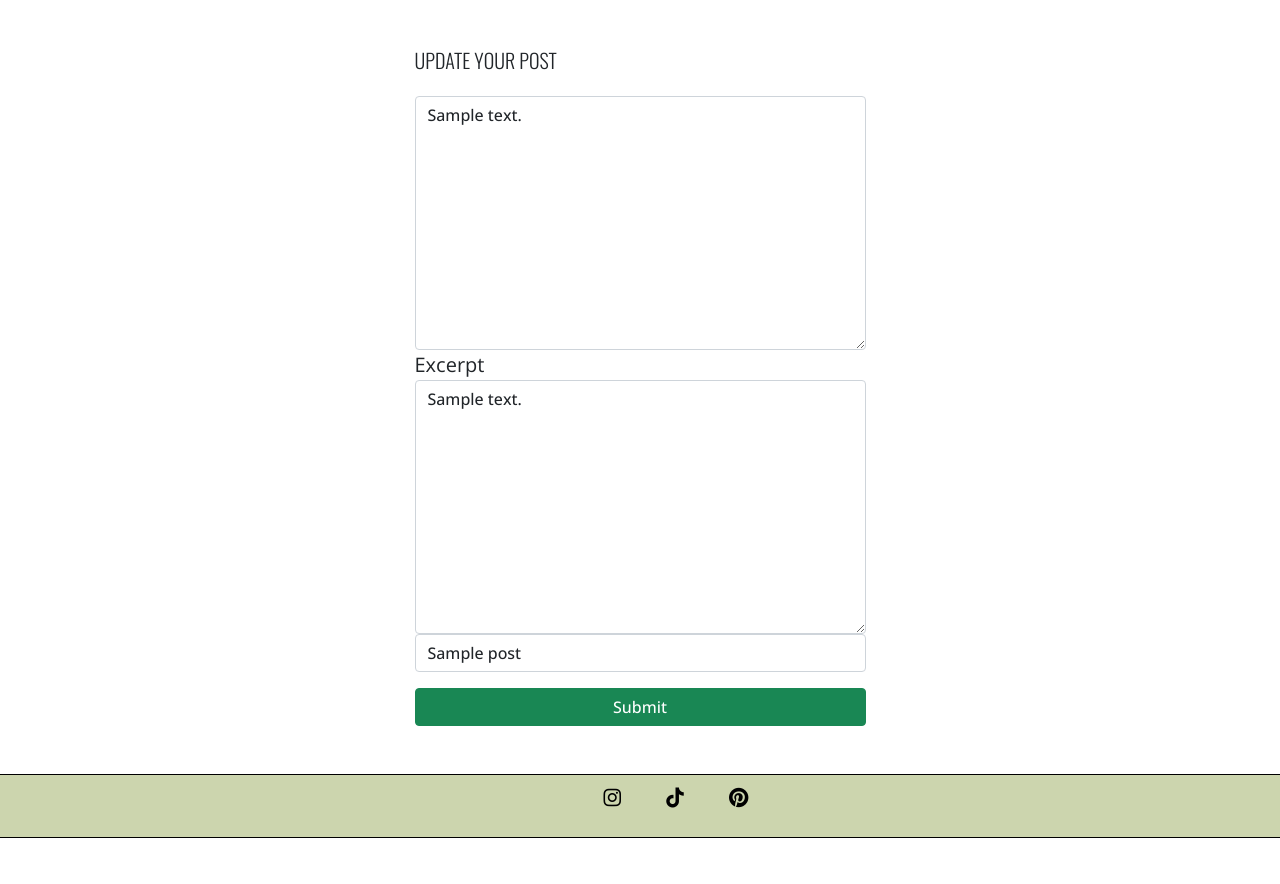
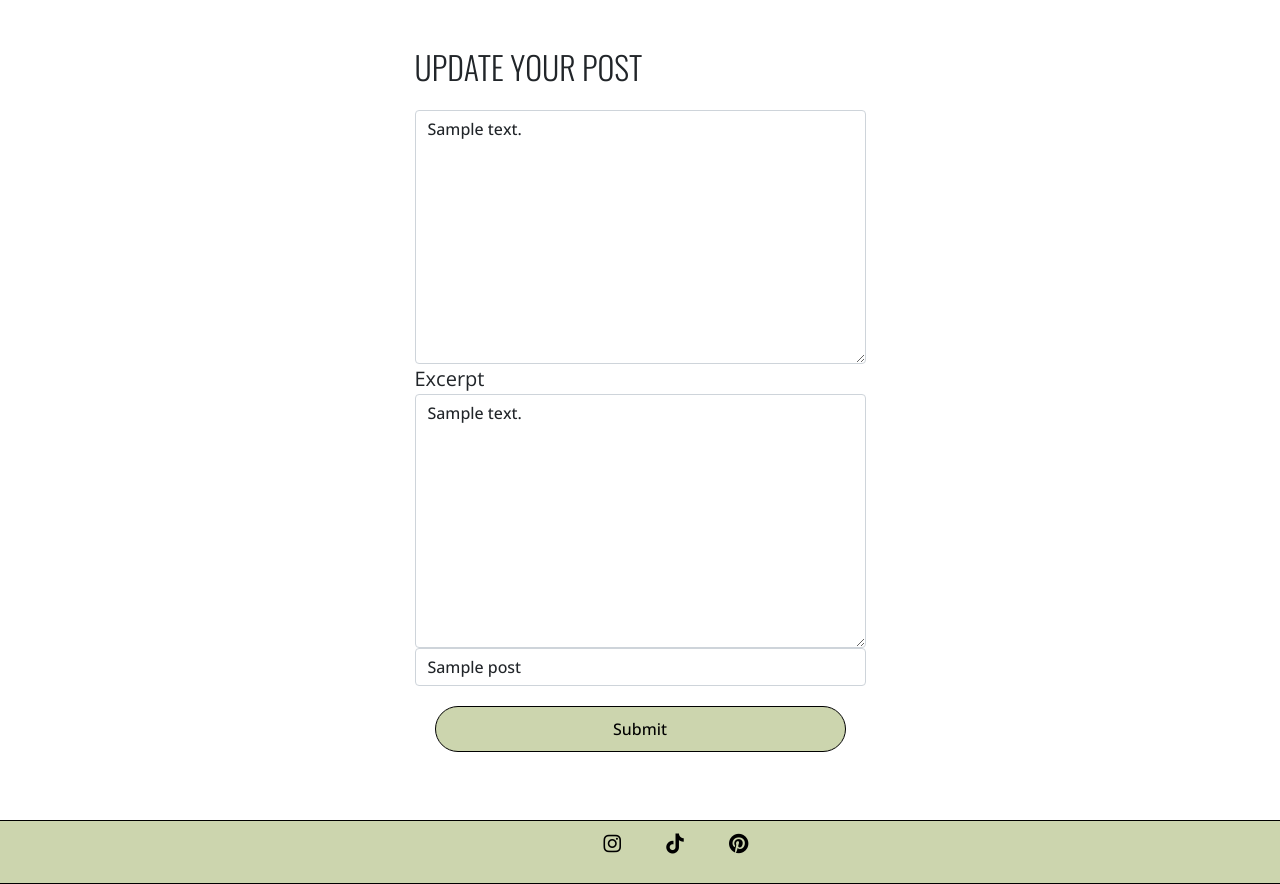
Before and after one commit to CharReek/Project-4-Blog, a Django app: a page that uses templates/post_edit.html in a window 1280 px wide. Shown: the part 83-967 px from the top of the page. Before the commit the page ends 921 px from the top, so only its background shows below. Run offline with Django 3.2, Linux system fonts and the light colour scheme; tables that the repository leaves empty hold one stand-in row (values such as "Sample post"); some libraries are stand-ins or nearby versions.

Commit message:
style edit page

```diff
--- a/templates/post_edit.html
+++ b/templates/post_edit.html
@@ -4,7 +4,7 @@
 <div class="container">
     <div class="row justify-content-center mt-5">
         <div class="col-md-5 col-sm-12">
-            <h5>Update Your Post</h5>
+            <h2>Update Your Post</h2>
         </div>
     </div>
     <div class="row justify-content-center mt-3 mb-5">
@@ -13,7 +13,7 @@
                 {% csrf_token %}
                 {{ form | crispy }}
                 <div class="d-grid gap-2">
-                    <button class="btn btn-success mt-3">Submit</button>
+                    <button class="btn submit-btn">Submit</button>
                 </div>
             </form>
         </div>
```
